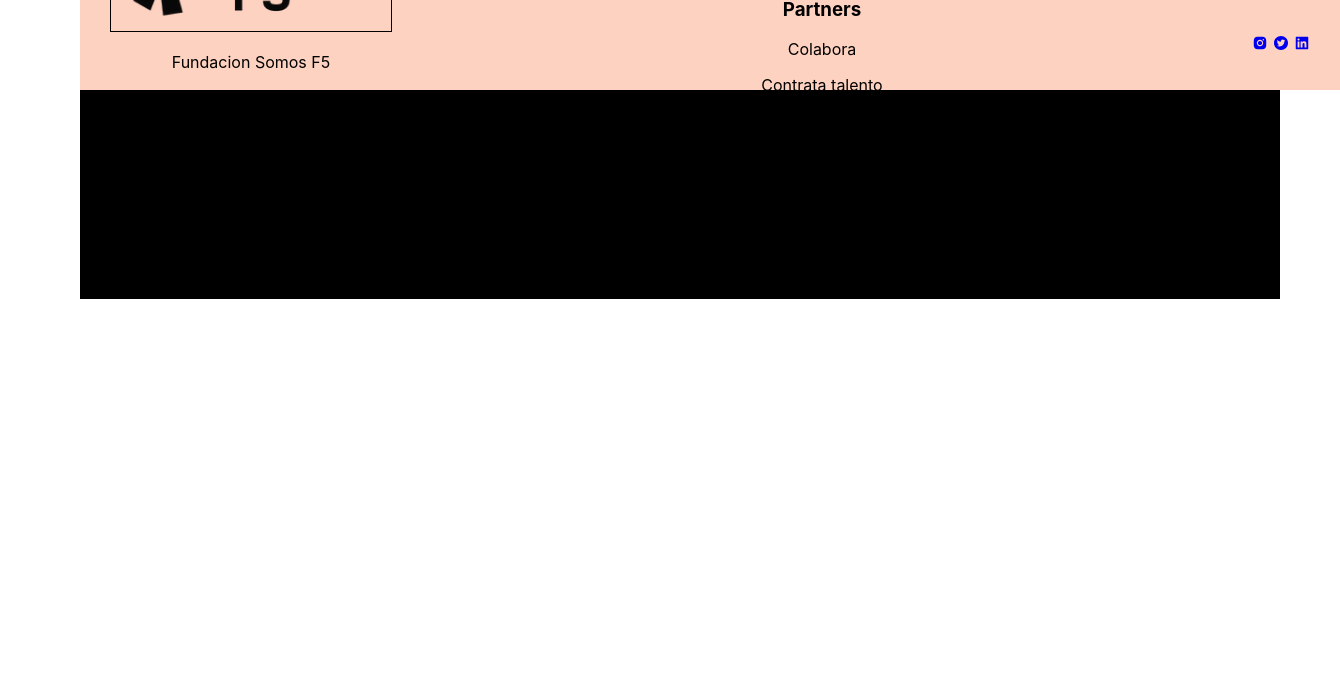
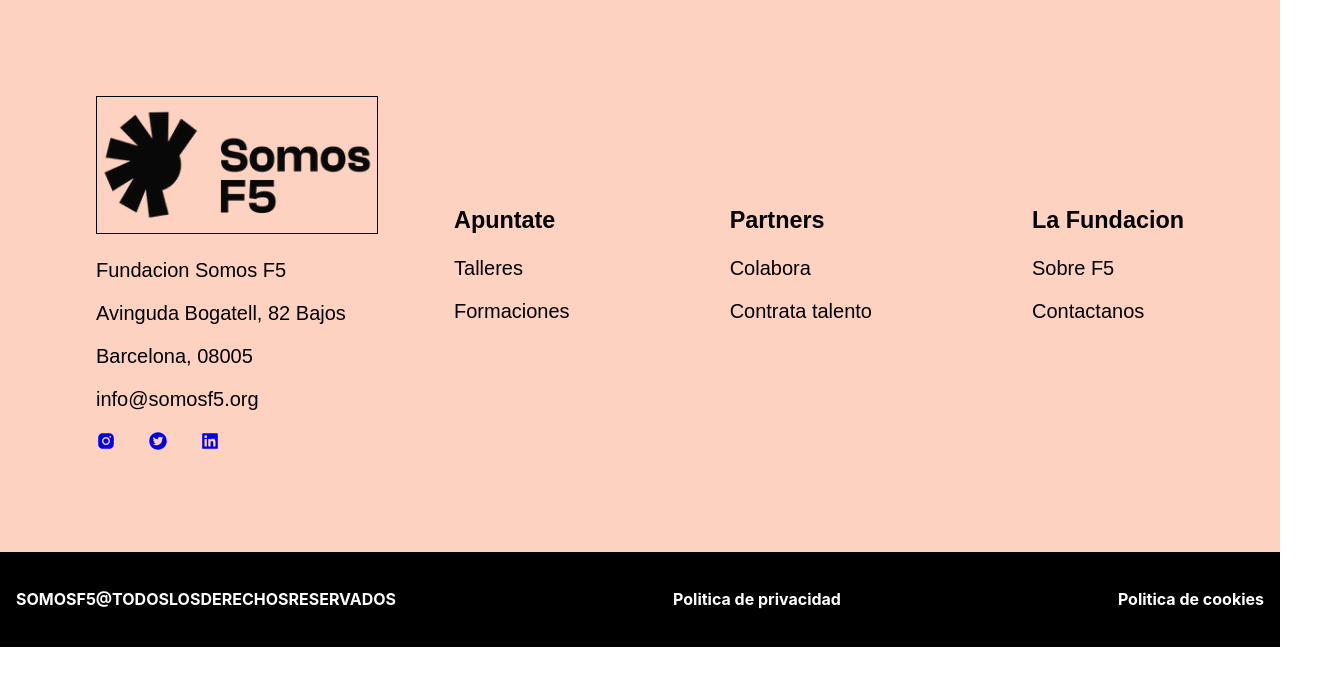
Before and after one commit to mihaelagheorghiu10/TalleresSomosF5, a React (Create React App) app: page / in a window 1280 px wide. Shown: the top 686 px of the page, 1340 px wide, since content can reach past the window. Built offline with nearby package versions, Linux system fonts and the light colour scheme.

Commit message:
adeed modifyed by footer

```diff
--- a/src/components/Footer/Footer.jsx
+++ b/src/components/Footer/Footer.jsx
@@ -52,9 +52,11 @@ export default function Footer() {
       </div>
 
       <div className={style.footerB}>
-        <h4>SOMOSF5@TODOSLOSDERECHOSRESERVADOS</h4>
-        <h4>Politica de privacidad</h4>
-        <h4>Politica de cookies</h4>
+        <h4 className={style.footerB.title1}>
+          SOMOSF5@TODOSLOSDERECHOSRESERVADOS
+        </h4>
+        <h4 className={style.footerB.title2}>Politica de privacidad</h4>
+        <h4 className={style.footerB.title3}>Politica de cookies</h4>
       </div>
     </div>
   )
--- a/src/components/Footer/footer.module.css
+++ b/src/components/Footer/footer.module.css
@@ -1,39 +1,56 @@
  .footerSection {
    /* background-color: #fed2c0;
     color:black;   */
-
+    display: flex;
+    flex-direction: column;
+    width: 100%;
     box-sizing: border-box;
-    padding-left: 5rem;
+    /* padding-left: 5rem; */
 
 }
 
 .footerPageConteiner {
-    position: sticky;
     bottom: 0px;
     display: flex;
-    flex-wrap: nowrap;
+    text-align: left;
+    flex-wrap: wrap;
+    font-family: Montserrat, sans-serif;
+    font-size: 20px;
     background-color: #fed2c0;
     color:black;
     justify-content: space-between;
     align-items: center;
-    width: 100%;
-    height: 80px;
-    padding: 5px 30px;
-
+    /* width: 100%;     */
+    padding: 6rem;
 
 }
+
+.footerLinksBox{
+    display: flex;
+    text-align: left;
+    gap: 10rem;
+}
+
 .socialMediaLogos {
 display: flex;
-flex-wrap: nowrap;
-justify-content: space-evenly;
+flex-wrap: wrap;
+justify-content: space-between;
 align-items: center;
-gap: 5px;
+gap: 2rem;
 }
 
 .footerB{
-
-    padding-top: 2rem;
-    padding-bottom: 2rem;
+    display: flex;
+    align-items: center;
+    justify-content: space-between;
+    padding: 1rem ;
     background-color: #000;
+    color: white;
 
 }
+
+/* @media screen and (max-width: 767px) {
+
+    webkit-box-direction: normal;
+    max-width: 767px;
+} */
```
